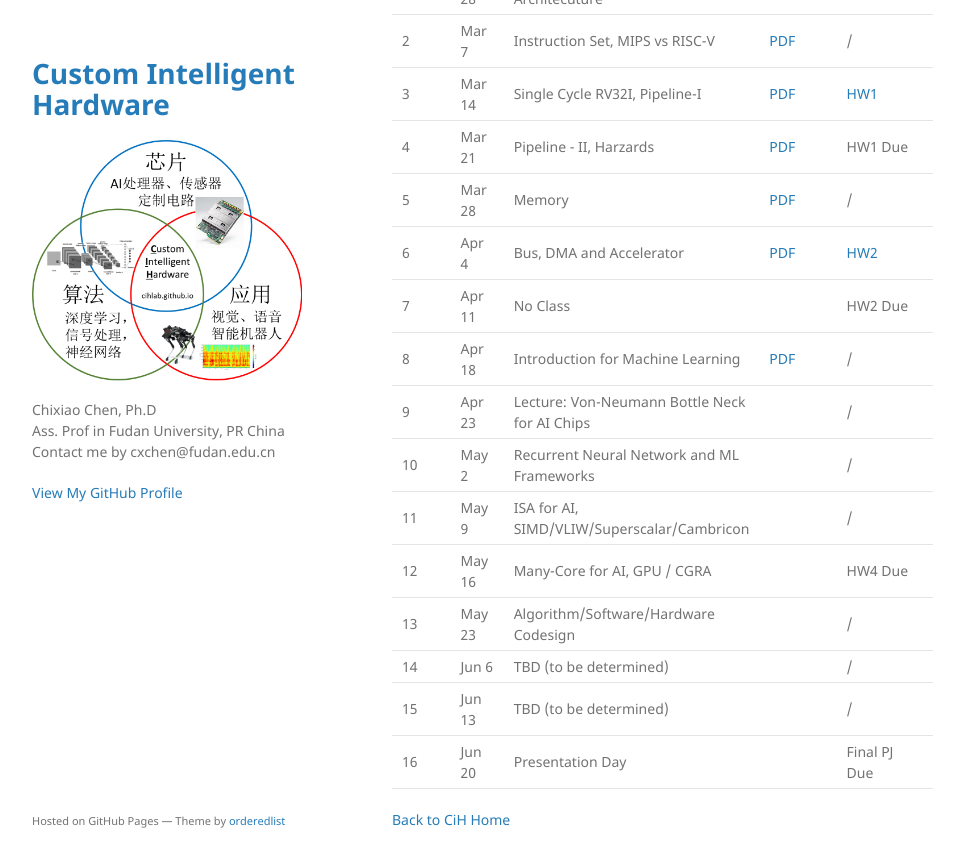
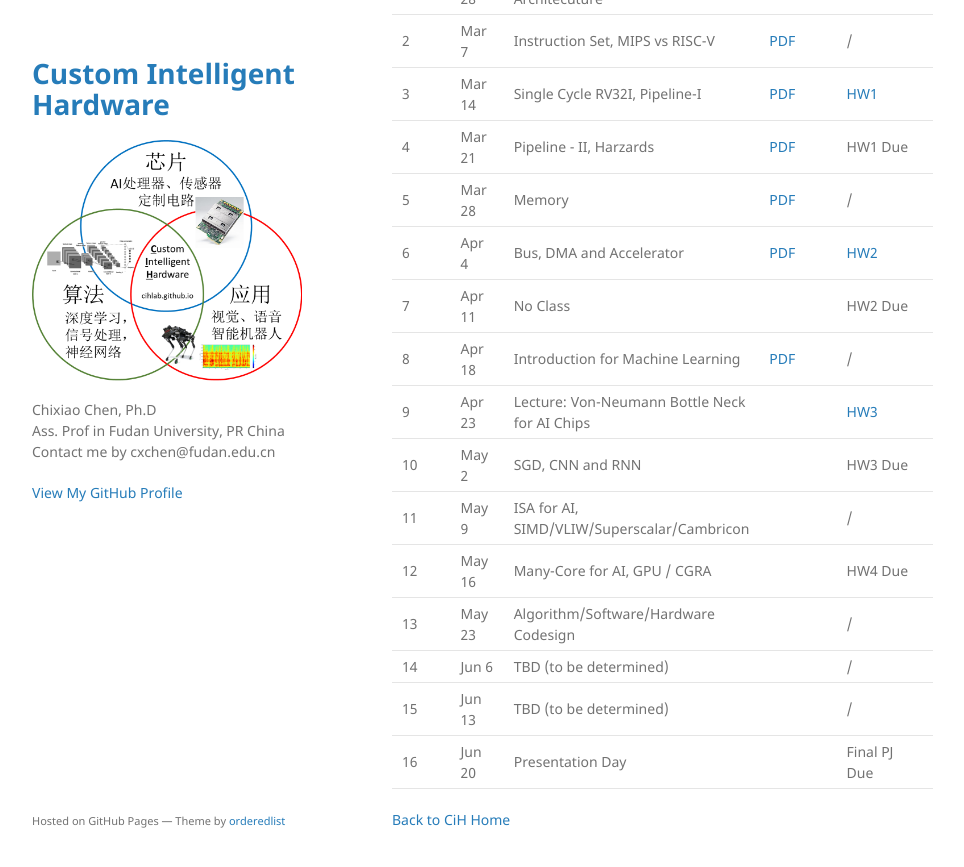
Before and after one commit to cihlab/cihlab.github.io, a Jekyll site: the page built from course/ai19.md, in a window 1280 px wide and 900 px high, scrolled down 699 px. Shown: the top 867 px of the window, without its empty margins (178-1142 px from the left). Built offline with Jekyll 4.4.1, drawn with Linux system fonts in a browser that asks for light colours; our own code applies the rules of GitHub Pages for plain Markdown files.

Commit message:
Update ai19.md

```diff
--- a/course/ai19.md
+++ b/course/ai19.md
@@ -34,8 +34,8 @@ The class on 4/25 is moved to 4/23 afternoon, in 新金博 building，Handan Cam
 6| Apr 4  | Bus, DMA and Accelerator | [PDF](./calec6.pdf)   | [HW2](./cahw02.pdf)|
 7| Apr 11 | No Class |  | HW2 Due |
 8| Apr 18 | Introduction for Machine Learning | [PDF](./calec7.pdf) | /|
-9| Apr 23 | Lecture: Von-Neumann Bottle Neck for AI Chips |  | / |
-10|May 2  | Recurrent Neural Network and ML Frameworks |  | / |
+9| Apr 23 | Lecture: Von-Neumann Bottle Neck for AI Chips |  |[HW3](./cahw03.pdf) |
+10|May 2  | SGD, CNN and RNN |  | HW3 Due |
 11|May 9  | ISA for AI, SIMD/VLIW/Superscalar/Cambricon  |  | / |
 12|May 16 | Many-Core for AI, GPU / CGRA |  | HW4 Due |
 13|May 23 | Algorithm/Software/Hardware Codesign |  | / |
```
